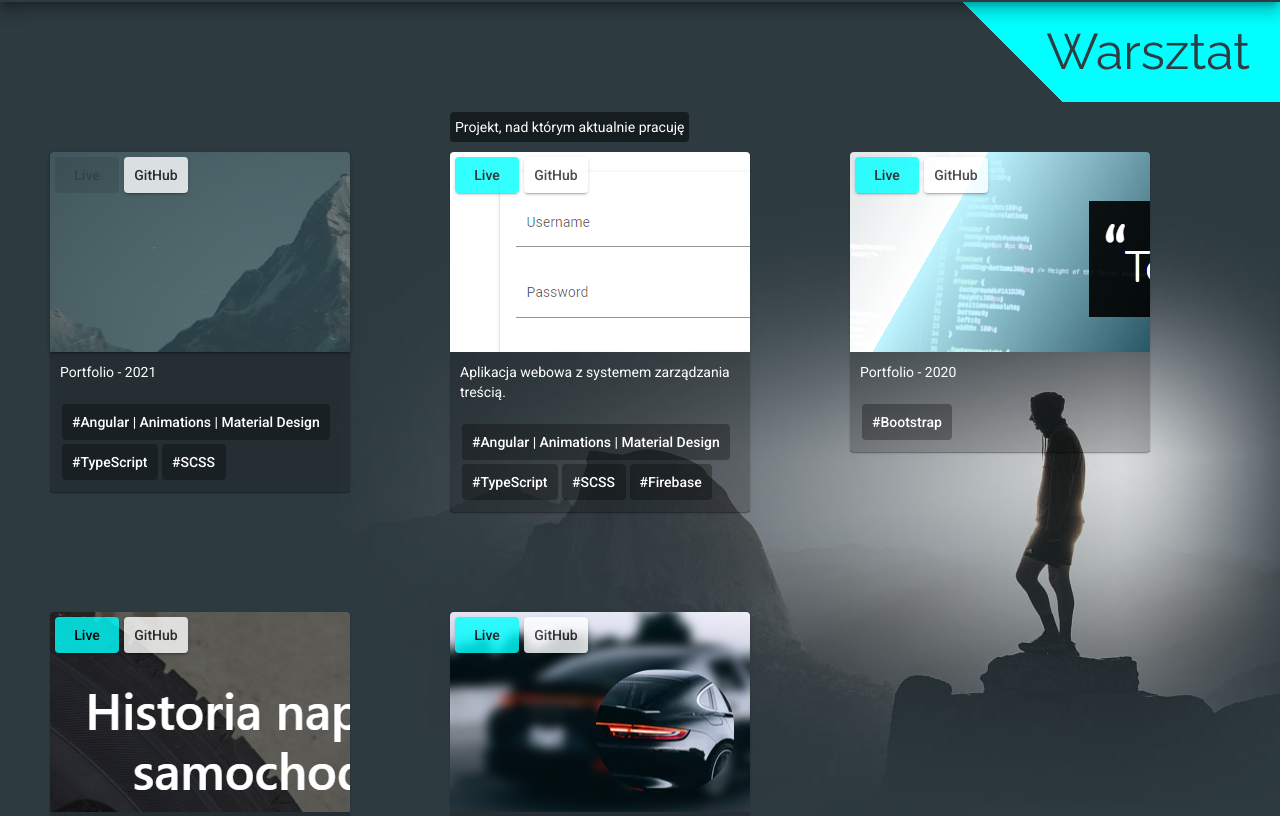
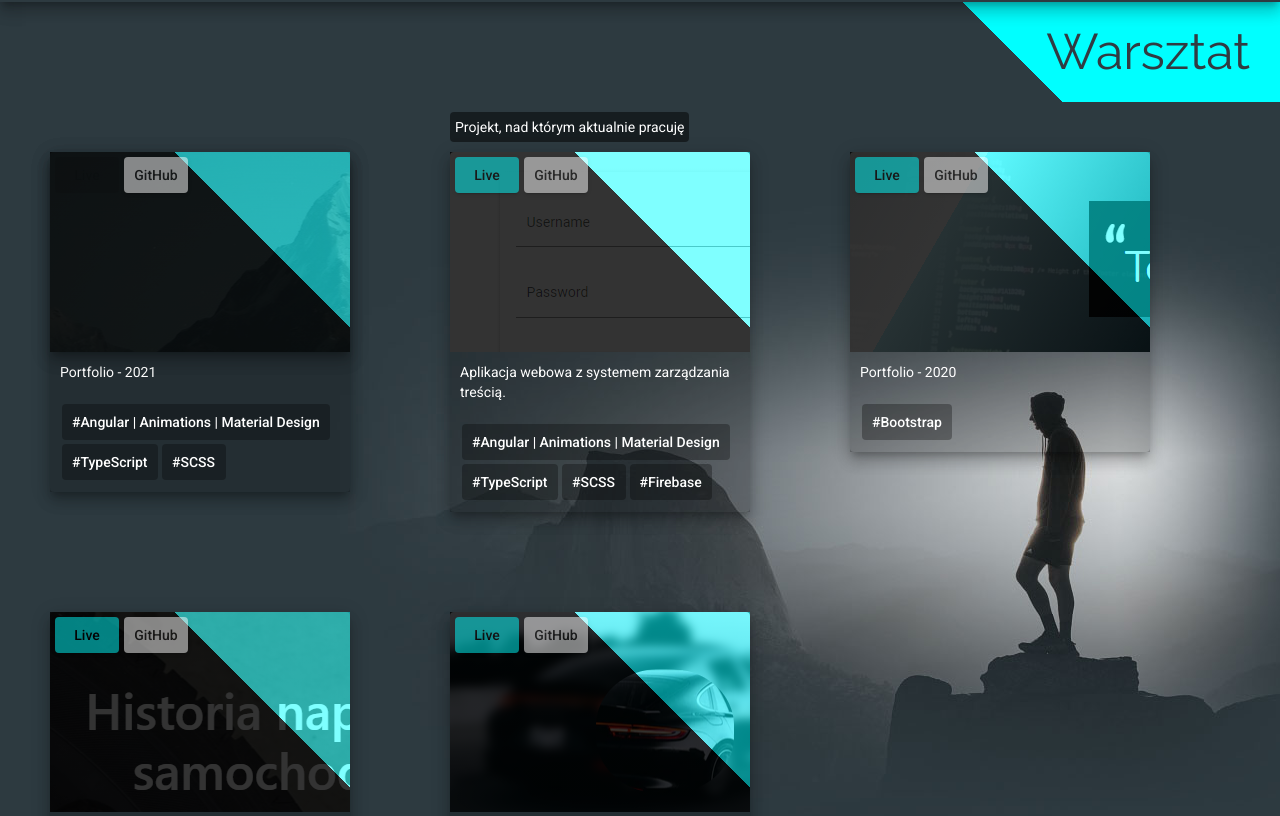
Before and after one commit to pawelg38/portfolio_v2, an Angular app: page /home in a window 1280 px wide. Shown: the part 1064-1880 px from the top of the page. Built offline with nearby package versions, Linux system fonts and the light colour scheme.

Commit message:
Update css of some elements

```diff
--- a/src/app/footer-bar/footer-bar.component.html
+++ b/src/app/footer-bar/footer-bar.component.html
@@ -1,5 +1,5 @@
 <div id="footer" class="cFooter mat-elevation-z24">
-    <div [@openClose]="isOpen ? 'open' : 'closed'" class="someClass1">
+    <div [@openClose]="isOpen ? 'open' : 'closed'" class="footer-left-bar">
         <!-- <div [ngClass]="{'hBorder': isOpen}" class="hBorder1"></div>
         <div class="vBorder"></div> -->
         <div class="footer-info-container">
@@ -18,7 +18,7 @@
             </div>
         </div>
     </div>
-    <div class="someClass2">
+    <div class="footer-right-bar">
         <img src="../../assets/img/icons/logo-logomark.png" title="Firebase" alt="Firebase">
         <img src="../../assets/img/icons/angular_whiteTransparent.png" title="Angular" alt="Angular">
         <img src="../../assets/img/icons/rxjs.png" title="RXJS" alt="RXJS">
--- a/src/app/footer-bar/footer-bar.component.scss
+++ b/src/app/footer-bar/footer-bar.component.scss
@@ -8,7 +8,7 @@
     display: flex;
     //position: relative;
 
-    .someClass1 {
+    .footer-left-bar {
         //width: 50%;
         color: rgb(0, 179, 179);
         color: #576f7a;
@@ -39,7 +39,10 @@
             }
             .footer-info-cell2 {
                 padding: 5px;
-                border-radius: 4px;
+                //border-radius: 4px;
+                border-bottom-left-radius: 4px;
+                border-bottom-right-radius: 4px;
+                border-top-right-radius: 4px;
                 background-color: rgba($color: #fff, $alpha: .3);
                 background-color: #2d3a40;
                 color: #576f7a;
@@ -51,7 +54,7 @@
             color: #fff;
         }
     }
-    .someClass2 {
+    .footer-right-bar {
         //width: 50%;
         display: flex;
         flex-grow: 1;
@@ -78,14 +81,14 @@
         padding: 10px 5px 0 5px;
         //width: 100% !important;
     }
-    .someClass1 {
+    .footer-left-bar {
         //width: calc(100% - 40px) !important;
         //border: 1px solid red;
         //width: fit-content !important;
         padding: 10px 15px !important;
         //flex-grow: 1;
     }
-    .someClass2 {
+    .footer-right-bar {
         width: 100% !important;
         //border: 1px solid red;
         padding: 10px 0 !important;
--- a/src/app/workshop/workshop.component.html
+++ b/src/app/workshop/workshop.component.html
@@ -5,8 +5,9 @@
         </div>
         <div class="cardsContainer">
             <div class="c_card_container">
-                <div class="c_card mat-elevation-z1">
-                    <div class="c_card_image portfoliov2-thumbnail-bg  mat-elevation-z2">
+                <div class="c_card mat-elevation-z10">
+                    <div class="c_card_image portfoliov2-thumbnail-bg  mat-elevation-z10">
+                        <div class="c_card_image_gradient_mask"></div>
                         <div class="c_card_image_links">
                             <a href="" mat-raised-button disabled color="primary">Live</a>
                             <a href="https://github.com/pawelg38/portfolio_v2" target="_blank" button mat-raised-button>GitHub</a>
@@ -25,12 +26,10 @@
                 </div>
             </div>
             <div class="c_card_container">
-                <div class="c_card current-project mat-elevation-z1">
+                <div class="c_card current-project mat-elevation-z10">
                     <div class="popup">Projekt, nad którym aktualnie pracuję</div>
                     <div class="c_card_image angularcms-thumbnail-bg">
-                        <!-- <div class="c_card_header">
-                            AngularCMS
-                        </div> -->
+                        <div class="c_card_image_gradient_mask"></div>
                         <div class="c_card_image_links">
                             <a class="live-link-bg" href="https://angularcms-470bb.firebaseapp.com/login?returnUrl=%2F" target="_blank" mat-raised-button color="primary">Live</a>
                             <a href="https://github.com/pawelg38/angular-cms" target="_blank" mat-raised-button>GitHub</a>
@@ -50,13 +49,11 @@
                 </div>
             </div>
             <div class="c_card_container">
-                <div class="c_card mat-elevation-z1">
+                <div class="c_card mat-elevation-z10">
                     <div class="c_card_image portfoliov1-thumbnail-bg">
-                        <!-- <div class="c_card_header">
-                            Portfolio 1
-                        </div> -->
+                        <div class="c_card_image_gradient_mask"></div>
                         <div class="c_card_image_links">
-                            <a class="live-link-bg" href="http://pawelgrabos.pl/" target="_blank" mat-raised-button color="primary">Live</a>
+                            <a class="live-link-bg" href="http://portfolio1.pawelgrabos.pl/" target="_blank" mat-raised-button color="primary">Live</a>
                             <a href="https://github.com/pawelg38/portfolio_v1" target="_blank" mat-raised-button>GitHub</a>
                         </div>
                     </div>
@@ -71,11 +68,9 @@
                 </div>
             </div>
             <div class="c_card_container">
-                <div class="c_card mat-elevation-z1">
+                <div class="c_card mat-elevation-z10">
                     <div class="c_card_image carservicehistory-thumbnail-bg">
-                        <!-- <div class="c_card_header">
-                            Car Service History
-                        </div> -->
+                        <div class="c_card_image_gradient_mask"></div>
                         <div class="c_card_image_links">
                             <a class="live-link-bg" href="https://car-service-history.mdomzalski.pl/index.php" target="_blank" mat-raised-button color="primary">Live</a>
                             <a href="https://github.com/mimi530/php_Car-Service-History" target="_blank" mat-raised-button>GitHub</a>
@@ -93,11 +88,9 @@
                 </div>
             </div>
             <div class="c_card_container">
-                <div class="c_card mat-elevation-z1">
+                <div class="c_card mat-elevation-z10">
                     <div class="c_card_image purecssexamples-thumbnail-bg">
-                        <!-- <div class="c_card_header">
-                            Pure CSS - przykłady animacji
-                        </div> -->
+                        <div class="c_card_image_gradient_mask"></div>
                         <div class="c_card_image_links">
                             <a class="live-link-bg" href="https://melbourne-refurbish.000webhostapp.com/" target="_blank" mat-raised-button color="primary">Live</a>
                             <a href="https://github.com/pawelg38/Pure-CSS-hover-animation-examples" target="_blank" mat-raised-button>GitHub</a>
--- a/src/app/workshop/workshop.component.scss
+++ b/src/app/workshop/workshop.component.scss
@@ -106,12 +106,45 @@
             &:hover .c_card_content{
                 background-color: rgba($color: #000, $alpha: 0.4);
             }
+            &:hover .c_card_image_gradient_mask {
+                //background-image:
+                //linear-gradient(45deg, rgba(0,0,0,0) 94px, rgba(0,255,255,0.5) 94px),
+                //linear-gradient(45deg, rgba(0,0,0,0.5) 94px, rgba(0,255,255,0) 94px)
+                // !important;
+                //url("../../assets/img/cards_thumbnails/angularcms_thumbnail.png");
+                //background-position: 200% 100% !important;
+                //left: 100% !important;
+                //top: 100% !important;
+                background-position-x: 140% !important;
+                background-position-y: 50% !important;
+                transition: all 600ms cubic-bezier(0.25, 0.8, 0.25, 1);
+            }
 
             .c_card_image {
                 height: 200px;
                 border-top-left-radius: 4px;
                 border-top-right-radius: 4px;
+                transition: all 600ms cubic-bezier(0.25, 0.8, 0.25, 1);
                 //background-color: rgba($color: #000000, $alpha: 1.0);
+                position: relative;
+                width: 300px;
+                .c_card_image_gradient_mask {
+                    position: absolute;
+                    height: 100%;
+                    width: 100%;
+                    // top: 0;
+                    // left: 0;
+                    background:
+                    linear-gradient(45deg,
+                        rgba(0,0,0,0.8) 50%,
+                        rgba(0,255,255,0.5) 50%,
+                        rgba(0,255,255,0.5) 70%,
+                        rgba(0,0,0, 0) 70%);
+                    background-position: 0% 0%;
+                    background-size: 250% 250%;
+                    background-repeat: no-repeat;
+                    transition: all 600ms cubic-bezier(0.25, 0.8, 0.25, 1);
+                }
                 .c_card_header {
                     font-size: 20px;
                     padding: 10px 10px;
@@ -124,7 +157,7 @@
                 .c_card_image_links {
                     margin-top: auto;
                     padding: 5px;
-                    opacity: 0.8;
+                    opacity: 0.5;
                     transition: all 600ms cubic-bezier(0.25, 0.8, 0.25, 1);
                     a {
                         margin-right: 5px;
```
